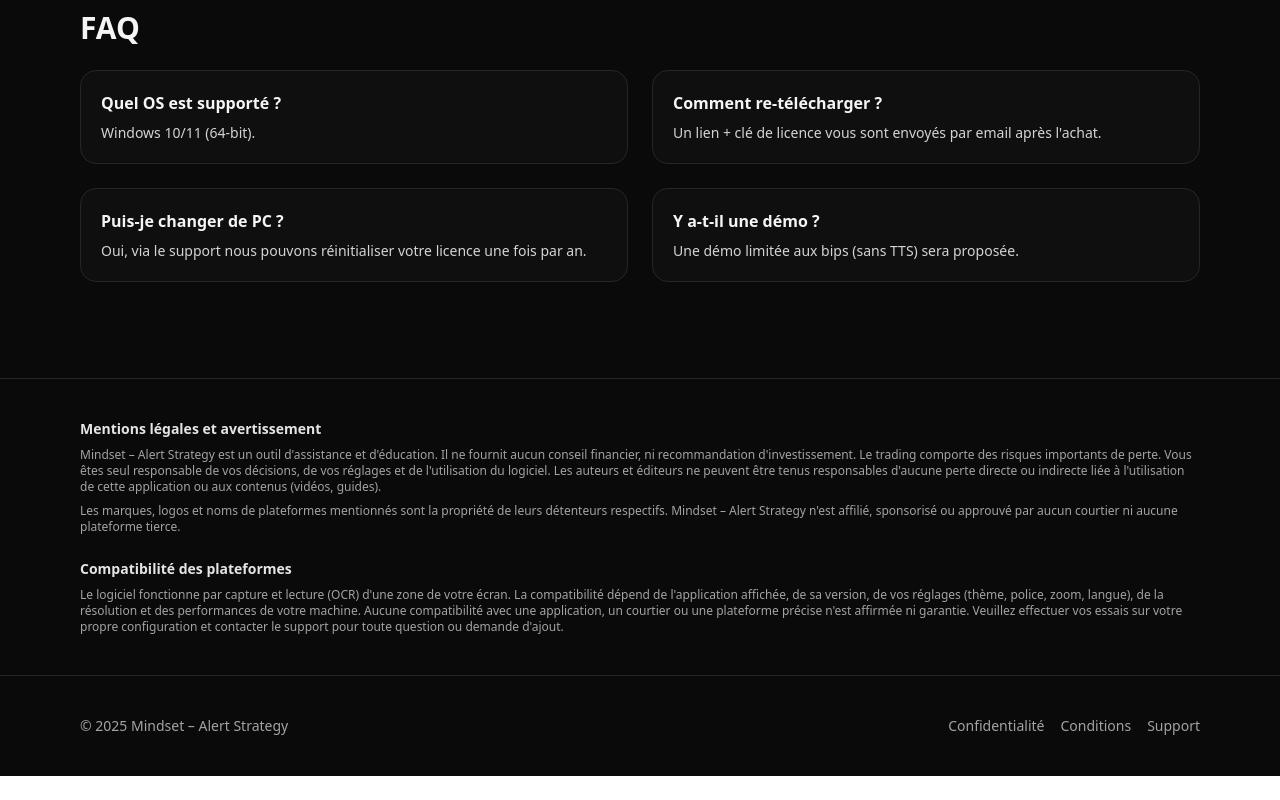
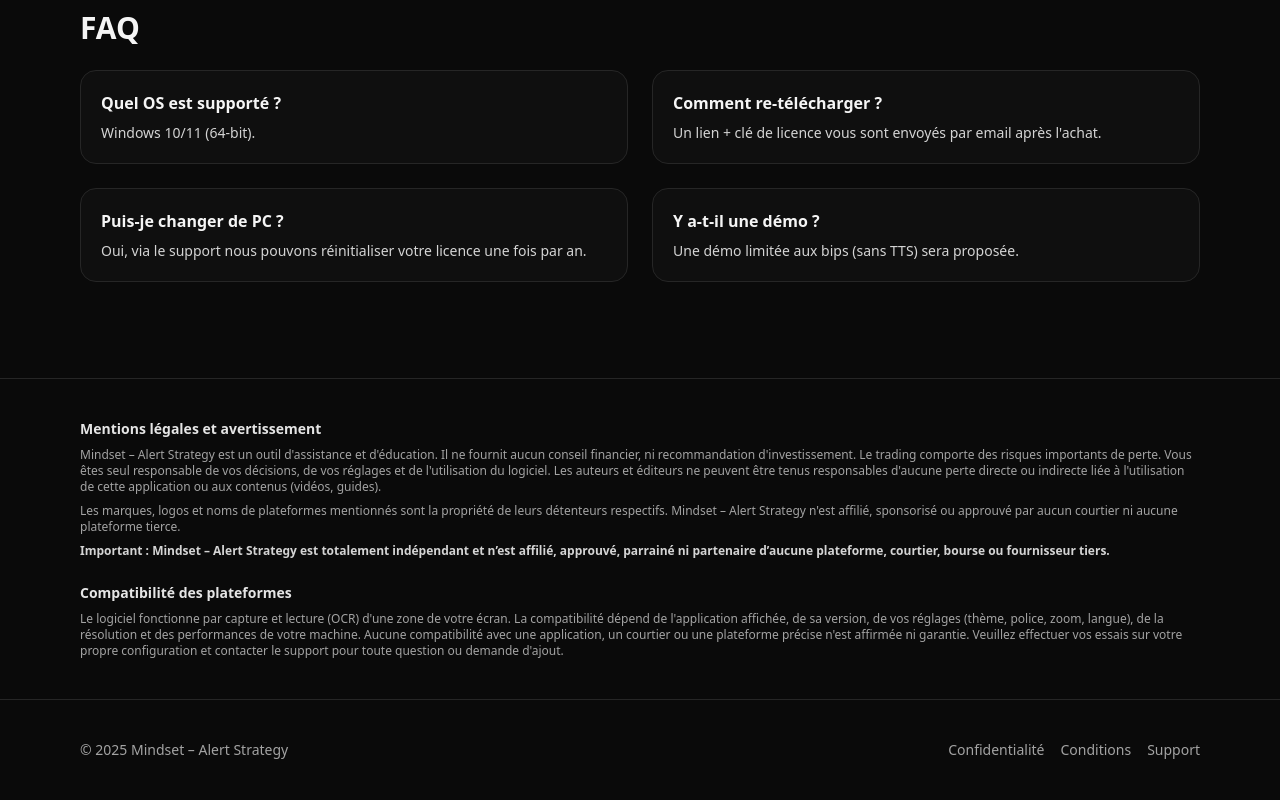
Before and after one commit to mindsetalert/mindset-site, a Next.js app: page / in a window 1280 px wide. Shown: the part 2430-3230 px from the top of the page. Before the commit the page ends 3206 px from the top, so only its background shows below. Built offline with nearby package versions, Linux system fonts and the light colour scheme; no server answers.

Commit message:
Ajoute mention renforcÃ©e de non-affiliation (FR/EN) et affichage sur l'accueil

```diff
--- a/pages/index.js
+++ b/pages/index.js
@@ -210,6 +210,7 @@
           <h3 className="text-sm font-semibold text-neutral-200">{t('legal.disclaimerTitle')}</h3>
           <p className="mt-2 text-xs text-neutral-400">{t('legal.disclaimerText1')}</p>
           <p className="mt-2 text-xs text-neutral-400">{t('legal.disclaimerText2')}</p>
+          <p className="mt-2 text-xs text-neutral-300 font-semibold">{t('legal.nonAffiliationEmphasis')}</p>
 
           <h3 className="mt-6 text-sm font-semibold text-neutral-200">{t('legal.compatibilityTitle')}</h3>
           <p className="mt-2 text-xs text-neutral-400">{t('legal.compatibilityText')}</p>
--- a/translations/en.json
+++ b/translations/en.json
@@ -232,6 +232,7 @@
     "disclaimerTitle": "Legal notice and disclaimer",
     "disclaimerText1": "Mindset – Alert Strategy is an educational assistance tool. It does not provide financial advice or investment recommendations. Trading involves significant risk of loss. You are solely responsible for your decisions, your settings and how you use the software. The authors and publishers cannot be held liable for any direct or indirect loss related to the use of this app or to its content (videos, guides).",
     "disclaimerText2": "All trademarks, logos and platform names mentioned are the property of their respective owners. Mindset – Alert Strategy is not affiliated with, sponsored by, or endorsed by any broker or third‑party platform.",
+    "nonAffiliationEmphasis": "Important: Mindset – Alert Strategy is completely independent and is not affiliated with, endorsed by, sponsored by, or partnered with any platform, broker, exchange or third‑party provider.",
     "compatibilityTitle": "Platform compatibility",
     "compatibilityText": "The app works by capturing and reading (OCR) a region of your screen. Compatibility depends on the application displayed, its version, your settings (theme, font, zoom, language), resolution and your machine’s performance. No compatibility with any specific app, broker or platform is stated or guaranteed. Please test on your own setup and contact support for questions or feature requests."
   }
--- a/translations/fr.json
+++ b/translations/fr.json
@@ -232,6 +232,7 @@
     "disclaimerTitle": "Mentions légales et avertissement",
     "disclaimerText1": "Mindset – Alert Strategy est un outil d'assistance et d'éducation. Il ne fournit aucun conseil financier, ni recommandation d'investissement. Le trading comporte des risques importants de perte. Vous êtes seul responsable de vos décisions, de vos réglages et de l'utilisation du logiciel. Les auteurs et éditeurs ne peuvent être tenus responsables d'aucune perte directe ou indirecte liée à l'utilisation de cette application ou aux contenus (vidéos, guides).",
     "disclaimerText2": "Les marques, logos et noms de plateformes mentionnés sont la propriété de leurs détenteurs respectifs. Mindset – Alert Strategy n'est affilié, sponsorisé ou approuvé par aucun courtier ni aucune plateforme tierce.",
+    "nonAffiliationEmphasis": "Important : Mindset – Alert Strategy est totalement indépendant et n’est affilié, approuvé, parrainé ni partenaire d’aucune plateforme, courtier, bourse ou fournisseur tiers.",
     "compatibilityTitle": "Compatibilité des plateformes",
     "compatibilityText": "Le logiciel fonctionne par capture et lecture (OCR) d'une zone de votre écran. La compatibilité dépend de l'application affichée, de sa version, de vos réglages (thème, police, zoom, langue), de la résolution et des performances de votre machine. Aucune compatibilité avec une application, un courtier ou une plateforme précise n'est affirmée ni garantie. Veuillez effectuer vos essais sur votre propre configuration et contacter le support pour toute question ou demande d'ajout."
   }
```
